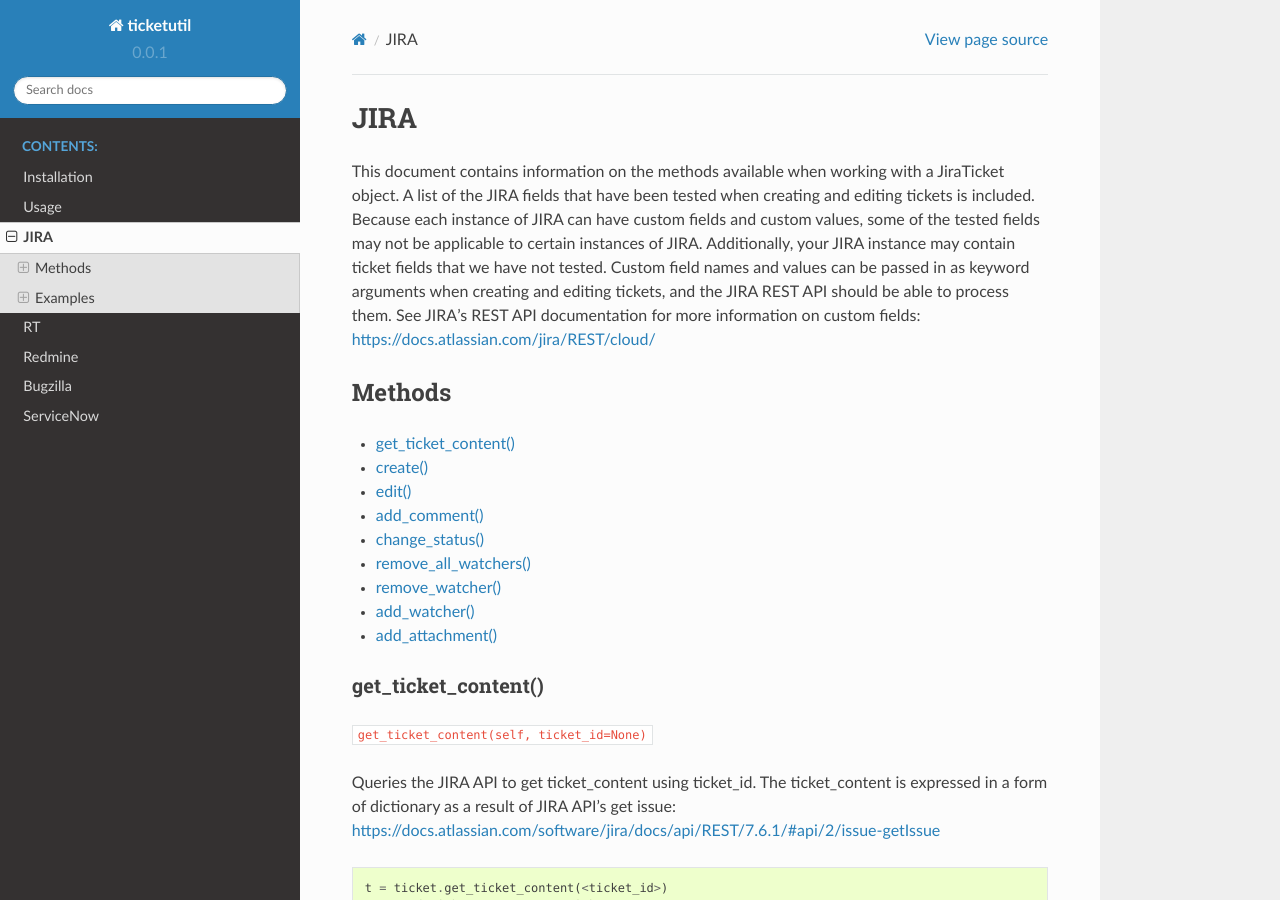
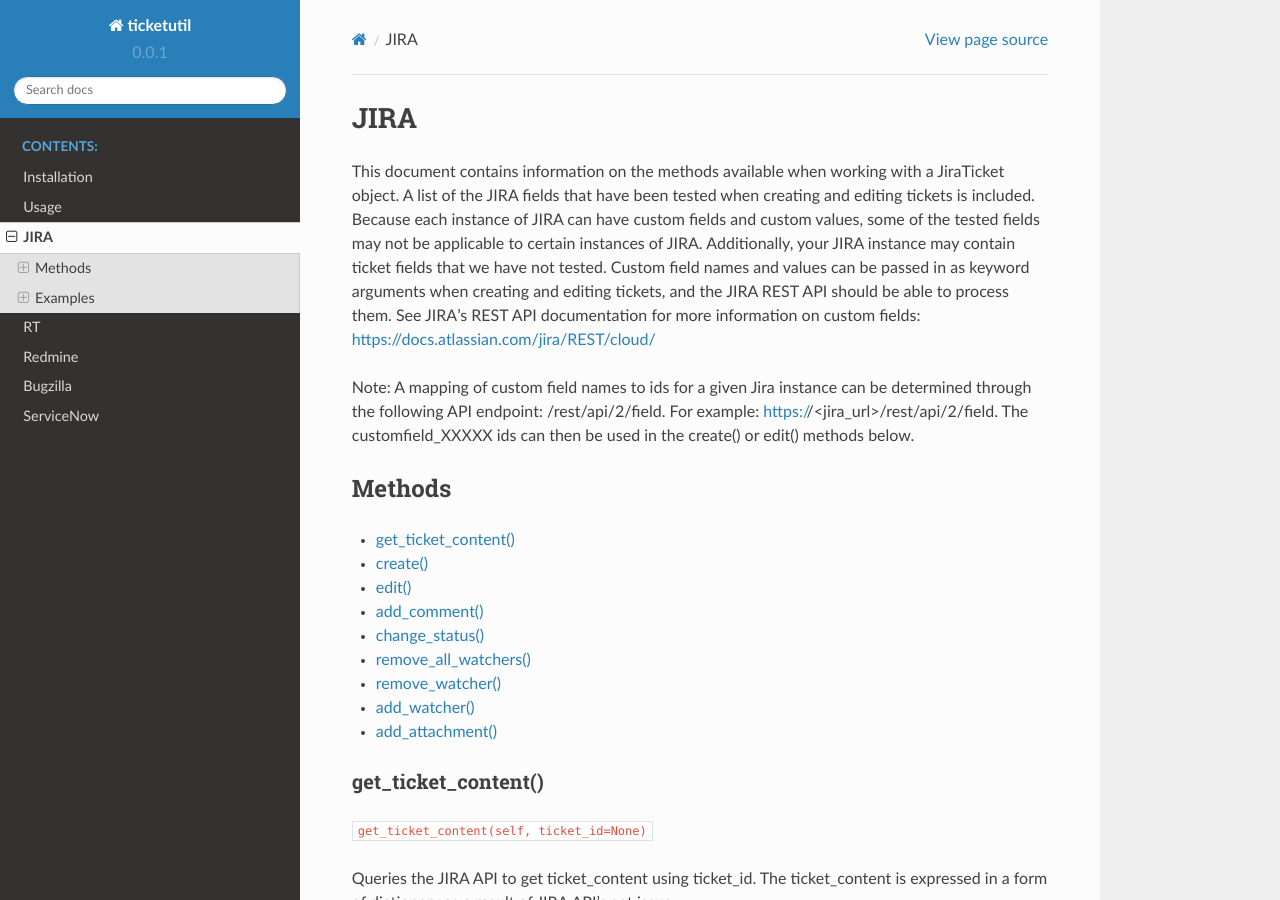
Before and after one commit to dmranck/ticketutil, a Sphinx documentation site: the page built from read-the-docs/source/JIRA.rst, in a window 1280 px wide and 900 px high. Built offline with Sphinx 7.4.7 and the Read the Docs theme 2.0.0, drawn with Linux system fonts in a browser that asks for light colours.

Commit message:
UPDATE JIRA docs with note on custom field name to id mapping (#64)

```diff
--- a/read-the-docs/source/JIRA.rst
+++ b/read-the-docs/source/JIRA.rst
@@ -12,6 +12,11 @@
 should be able to process them. See JIRA's REST API documentation for
 more information on custom fields:
 https://docs.atlassian.com/jira/REST/cloud/
+
+Note: A mapping of custom field names to ids for a given Jira instance
+can be determined through the following API endpoint: /rest/api/2/field.
+For example: https://<jira_url>/rest/api/2/field. The customfield_XXXXX
+ids can then be used in the create() or edit() methods below.
 
 Methods
 ^^^^^^^
```
